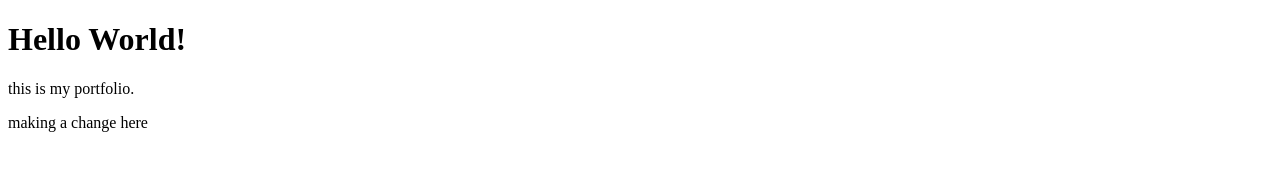
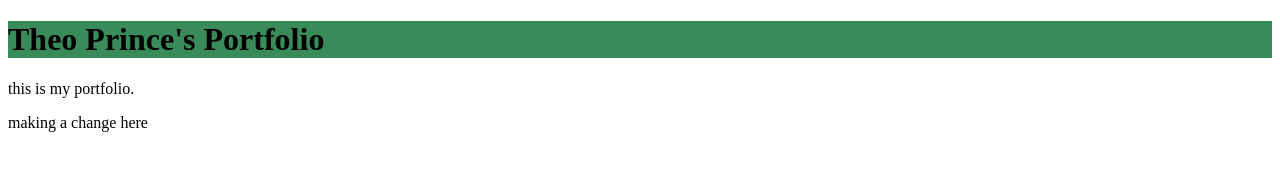
Before and after one commit to TheoPrince03/TheoPrince03.github.io, a plain HTML site: page index.html in a window 1280 px wide. Drawn offline with Linux system fonts and the light colour scheme.

Commit message:
Update index.html

```diff
--- a/index.html
+++ b/index.html
@@ -1,8 +1,12 @@
 <!DOCTYPE html>
 <html>
     <body>
-        <h1>Hello World!</h1>
+        <h1 style="background-color:rgb(58, 139, 90);">
+            Theo Prince's Portfolio
+        </h1>
         <p> this is my portfolio.</p>
         <p> making a change here </p>
     </body>
 </html>
+
+<!--Heres a comment this is weird-->
```
